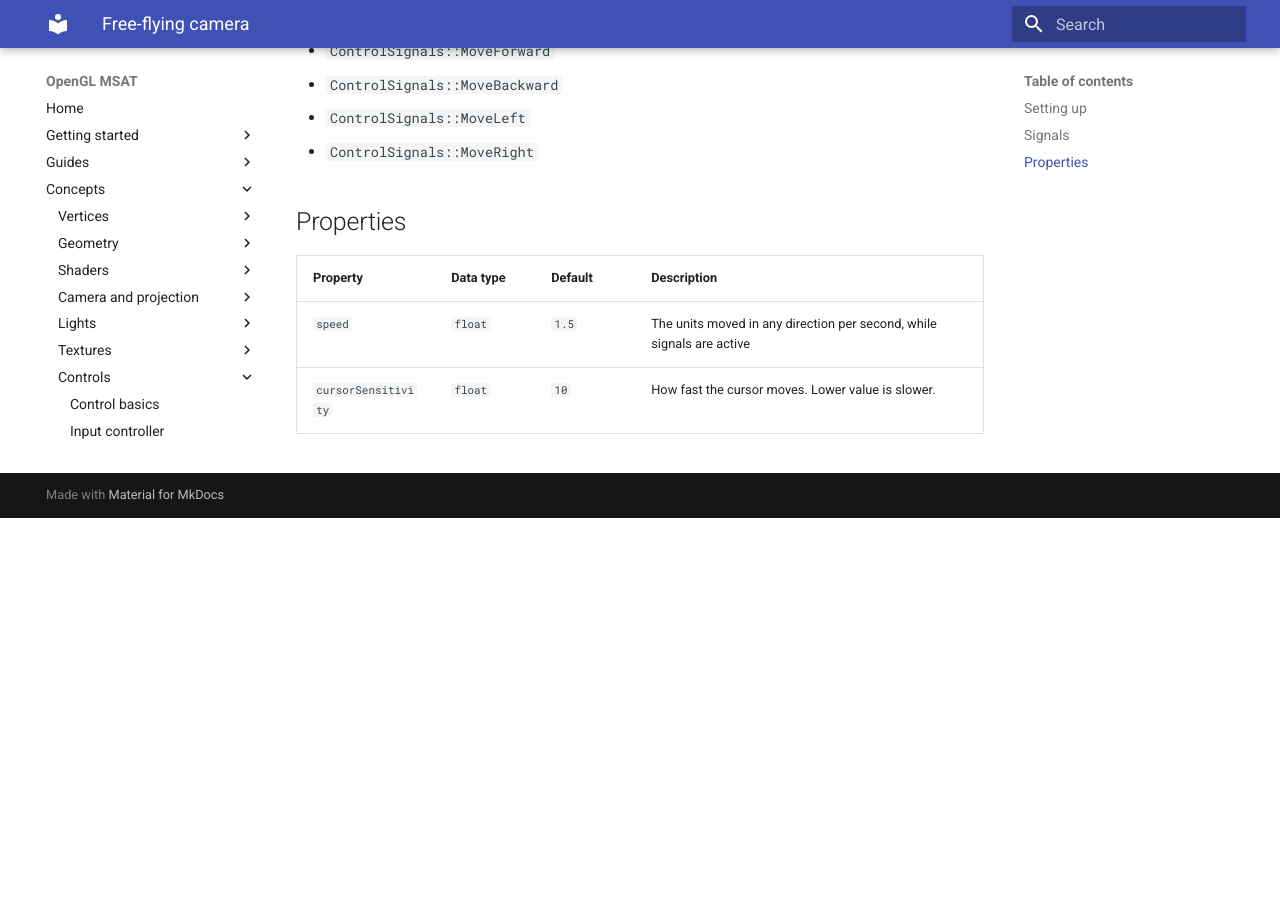
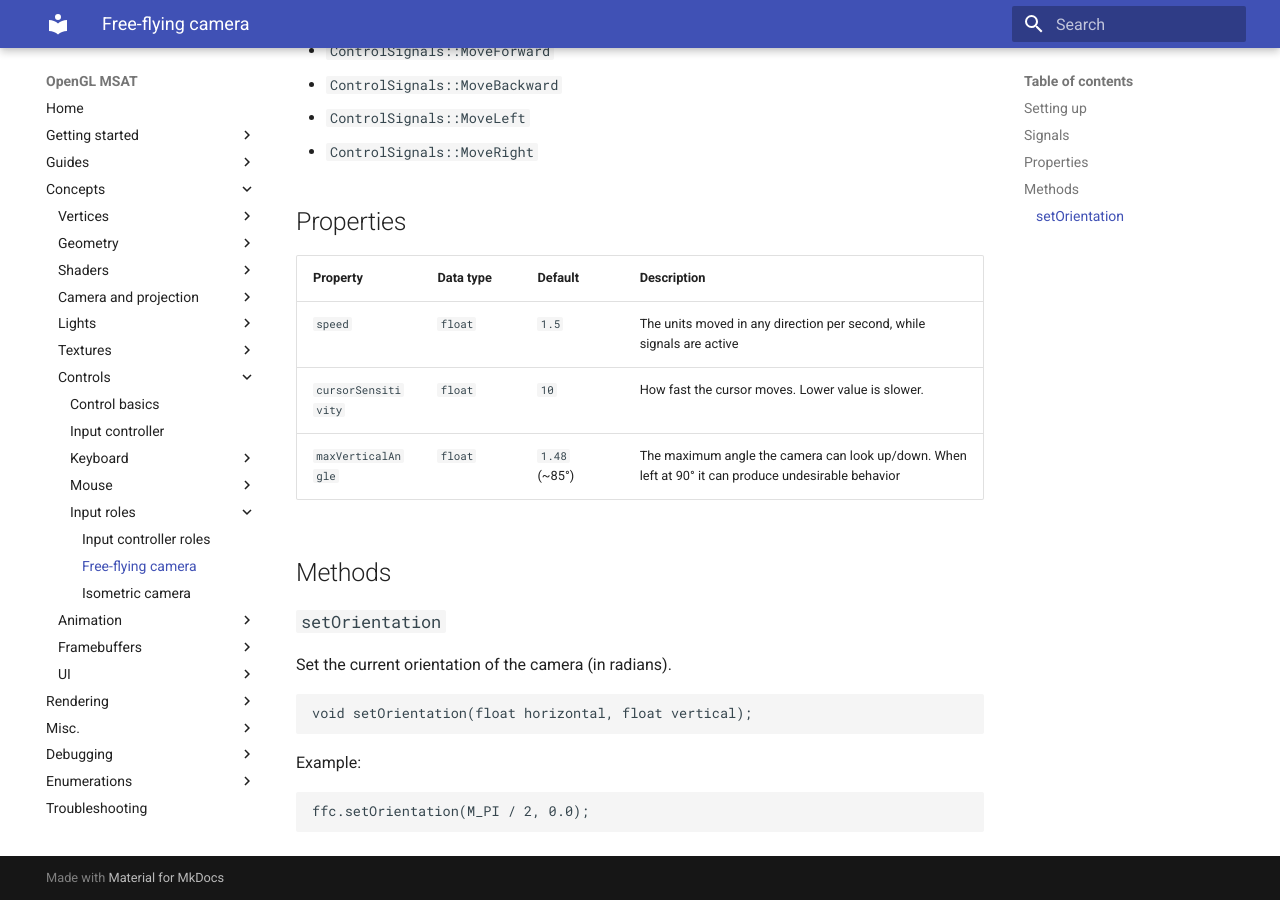
Before and after one commit to markhj/opengl-msat, an MkDocs documentation site: the page built from docs/controls/ffc.md, in a window 1280 px wide and 900 px high, scrolled down 536 px. Built offline with MkDocs 1.6.1 and Material for MkDocs 9.7.7, drawn with Linux system fonts in a browser that asks for light colours; before the commit the page ends 1054 px from its top, so only the background shows below that.

Commit message:
Improvements to free-flying camera

`````diff
--- a/docs/controls/ffc.md
+++ b/docs/controls/ffc.md
@@ -22,7 +22,21 @@
 - ``ControlSignals::MoveRight``
 
 ## Properties
-| Property  | Data type | Default | Description                                                           |
-|-----------| --- |---------|-----------------------------------------------------------------------|
-| ``speed`` | ``float`` | ``1.5`` | The units moved in any direction per second, while signals are active |
-| ``cursorSensitivity`` | ``float`` | ``10``  | How fast the cursor moves. Lower value is slower.                     |
+| Property              | Data type | Default             | Description                                                                                             |
+|-----------------------| --- |---------------------|---------------------------------------------------------------------------------------------------------|
+| ``speed``             | ``float`` | ``1.5``             | The units moved in any direction per second, while signals are active                                   |
+| ``cursorSensitivity`` | ``float`` | ``10``              | How fast the cursor moves. Lower value is slower.                                                       |
+| ``maxVerticalAngle``  | ``float`` | ``1.48`` (~85&deg;) | The maximum angle the camera can look up/down. When left at 90&deg; it can produce undesirable behavior |
+
+## Methods
+### ``setOrientation``
+Set the current orientation of the camera (in radians).
+
+````c++
+void setOrientation(float horizontal, float vertical);
+````
+
+Example:
+````c++
+ffc.setOrientation(M_PI / 2, 0.0);
+````
`````
Also changed, not shown: 2 other files.
